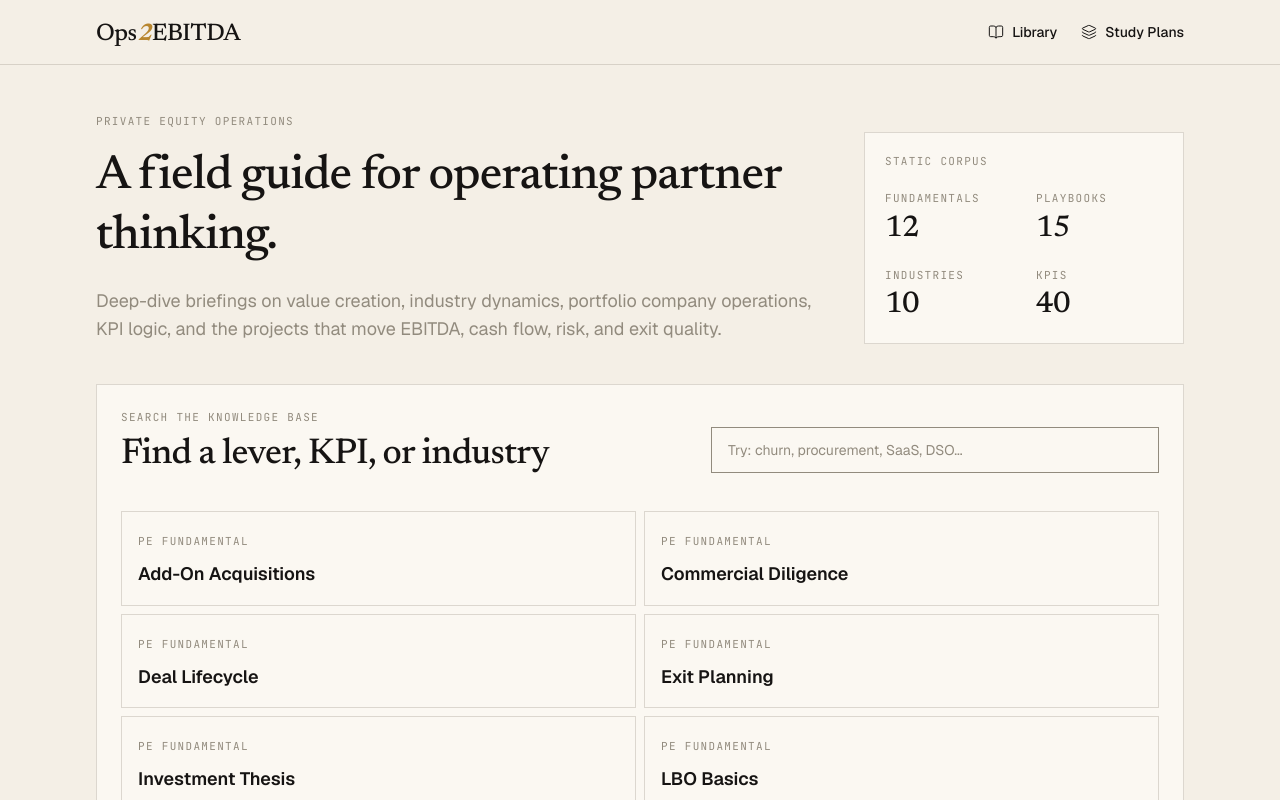
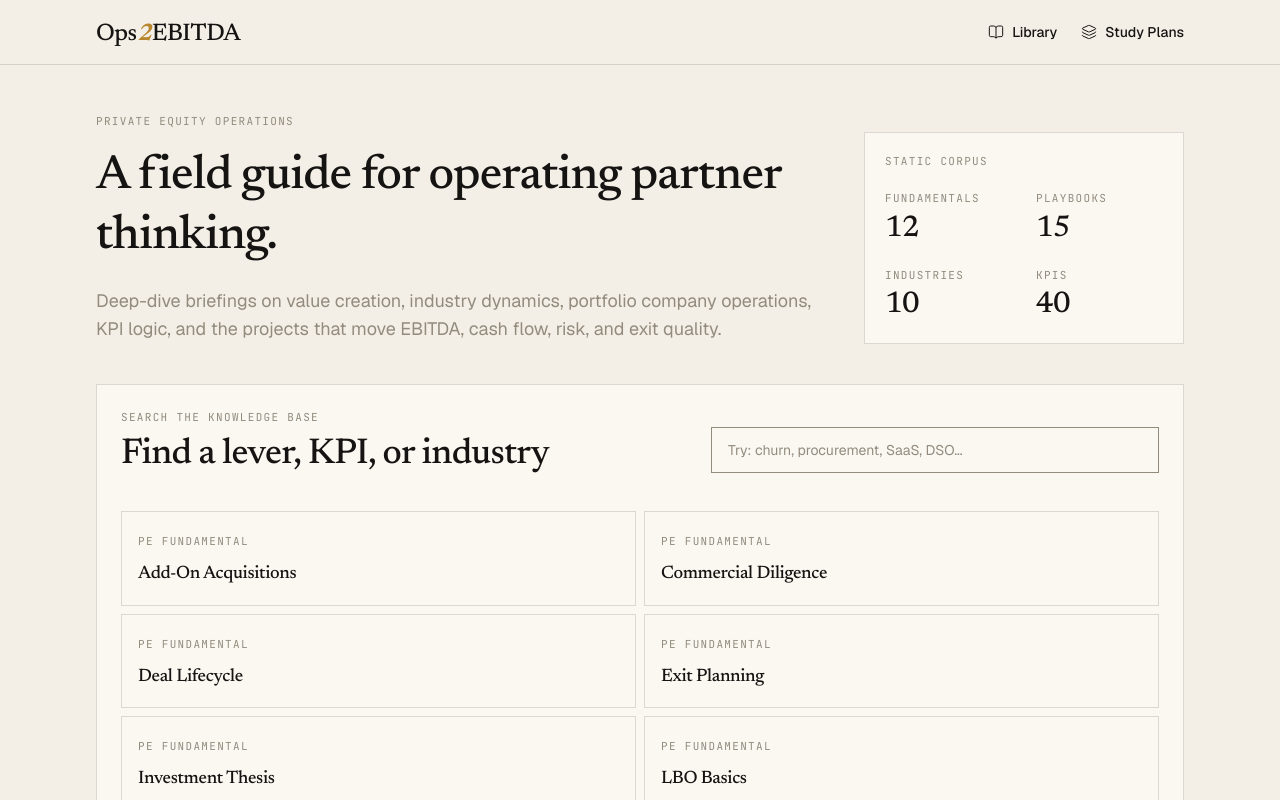
Before and after one commit to blakehenkel24-eng/Ops2EBITDA, a Next.js app: page / in a window 1280 px wide. Shown: the top 800 px of the page. Built offline with nearby package versions, Linux system fonts and the light colour scheme.

Commit message:
fix: resolve font variable naming conflicts and apply missing font classes

```diff
--- a/app/globals.css
+++ b/app/globals.css
@@ -1,9 +1,9 @@
 @import "tailwindcss";
 
 @theme {
-  --font-newsreader: var(--font-newsreader), serif;
-  --font-geist: var(--font-geist), sans-serif;
-  --font-jetbrains: var(--font-jetbrains), monospace;
+  --font-newsreader: var(--font-family-newsreader), serif;
+  --font-geist: var(--font-family-geist), sans-serif;
+  --font-jetbrains: var(--font-family-jetbrains), monospace;
 
   --color-bone: #F4EFE6;
   --color-paper: #FBF8F2;
--- a/app/layout.tsx
+++ b/app/layout.tsx
@@ -3,9 +3,9 @@ import { Newsreader, Geist, JetBrains_Mono } from "next/font/google";
 import { AppShell } from "@/components/AppShell";
 import "./globals.css";
 
-const newsreader = Newsreader({ subsets: ["latin"], variable: "--font-newsreader" });
-const geist = Geist({ subsets: ["latin"], variable: "--font-geist" });
-const jetbrains = JetBrains_Mono({ subsets: ["latin"], variable: "--font-jetbrains" });
+const newsreader = Newsreader({ subsets: ["latin"], variable: "--font-family-newsreader" });
+const geist = Geist({ subsets: ["latin"], variable: "--font-family-geist" });
+const jetbrains = JetBrains_Mono({ subsets: ["latin"], variable: "--font-family-jetbrains" });
 
 export const metadata: Metadata = {
   title: "PE Ops Knowledge Base",
--- a/components/SearchPanel.tsx
+++ b/components/SearchPanel.tsx
@@ -55,7 +55,7 @@ export function SearchPanel({ items }: { items: AnyContent[] }) {
             <span className="font-mono-label text-stone">
               {labelForType(item.type)}
             </span>
-            <p className="mt-2 text-lg font-semibold text-ink">
+            <p className="mt-2 text-lg font-newsreader text-ink">
               {item.title}
             </p>
           </Link>
```
